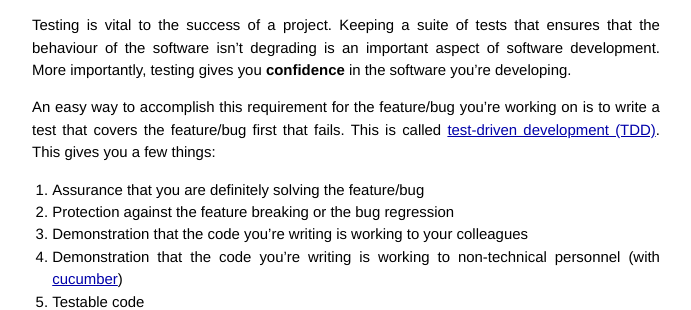
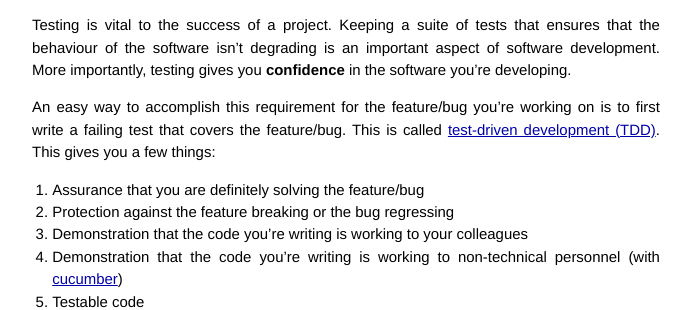
Before and after one commit to Nitrodist/markcampbell.me, a Jekyll site: the page built from _posts/2013-06-29-ideal-web-application-development-cycle.markdown, in a window 1280 px wide and 900 px high, scrolled down 1838 px. Shown: the part 162-472 px from the top of the window, without its empty margins (294-985 px from the left). Built offline with Jekyll 4.4.1, drawn with Linux system fonts in a browser that asks for light colours.

Commit message:
Fix wording in 'development cycle' post

```diff
--- a/_posts/2013-06-29-ideal-web-application-development-cycle.markdown
+++ b/_posts/2013-06-29-ideal-web-application-development-cycle.markdown
@@ -61,10 +61,10 @@
 
 Testing is vital to the success of a project. Keeping a suite of tests that ensures that the behaviour of the software isn't degrading is an important aspect of software development. More importantly, testing gives you **confidence** in the software you're developing.
 
-An easy way to accomplish this requirement for the feature/bug you're working on is to write a test that covers the feature/bug first that fails. This is called [test-driven development (TDD)](http://en.wikipedia.org/wiki/Test-driven_development). This gives you a few things:
+An easy way to accomplish this requirement for the feature/bug you're working on is to first write a failing test that covers the feature/bug. This is called [test-driven development (TDD)](http://en.wikipedia.org/wiki/Test-driven_development). This gives you a few things:
 
 1. Assurance that you are definitely solving the feature/bug
-2. Protection against the feature breaking or the bug regression
+2. Protection against the feature breaking or the bug regressing
 3. Demonstration that the code you're writing is working to your colleagues
 4. Demonstration that the code you're writing is working to non-technical personnel (with [cucumber](http://cukes.info/))
 5. Testable code
```
